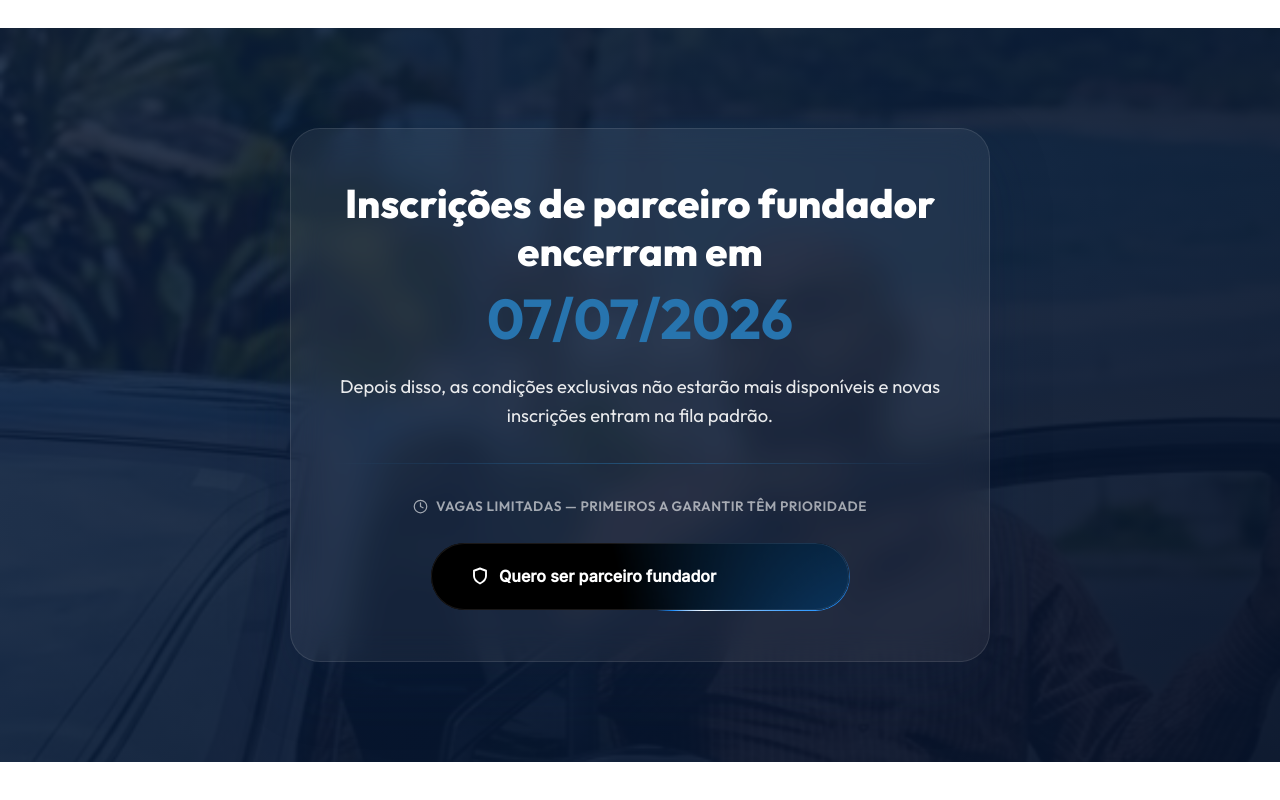
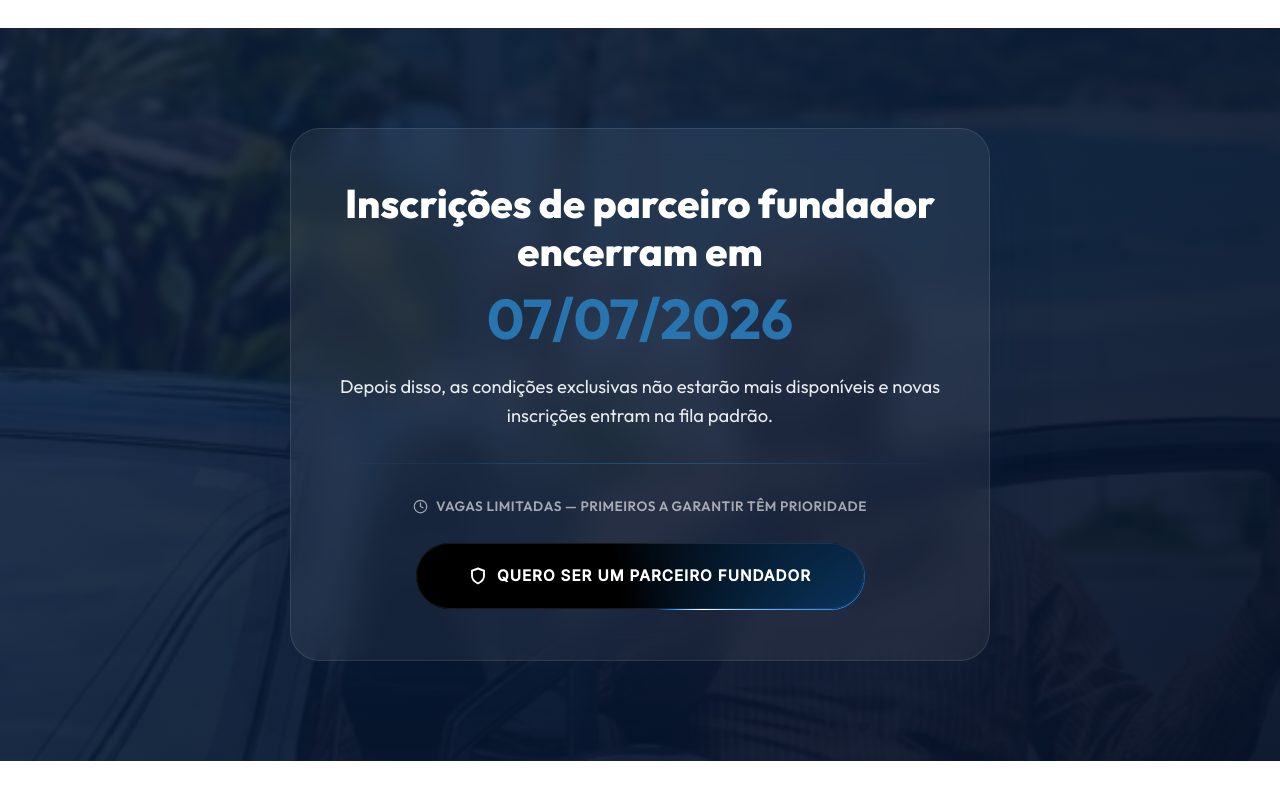
Before and after one commit to carolinetereza/UBAAPP, a Next.js app: page / in a window 1280 px wide. Shown: the part 3675-4475 px from the top of the page. Built offline with nearby package versions, Linux system fonts and the light colour scheme.

Commit message:
style: uppercase CTA button and ensure perfect center alignment

```diff
--- a/app/page.jsx
+++ b/app/page.jsx
@@ -294,13 +294,13 @@ export default function Home() {
             </div>
             <ShinyButton
               onClick={() => document.getElementById('formulario')?.scrollIntoView({ behavior: 'smooth' })}
-              style={{ width: '100%', maxWidth: '420px', margin: '0 auto', display: 'flex' }}
+              style={{ width: '100%', maxWidth: '450px', margin: '0 auto', display: 'flex', justifyContent: 'center', alignItems: 'center', textAlign: 'center' }}
             >
-              <div style={{ display: 'flex', alignItems: 'center', justifyContent: 'center', gap: '10px', fontSize: '1rem', fontWeight: '700', padding: '4px 0' }}>
-                <svg width="18" height="18" viewBox="0 0 24 24" fill="none" stroke="currentColor" strokeWidth="2.5" strokeLinecap="round" strokeLinejoin="round">
+              <div style={{ display: 'flex', alignItems: 'center', justifyContent: 'center', gap: '10px', fontSize: '0.95rem', fontWeight: '800', letterSpacing: '1px', padding: '4px 0', width: '100%' }}>
+                <svg width="18" height="18" viewBox="0 0 24 24" fill="none" stroke="currentColor" strokeWidth="2.5" strokeLinecap="round" strokeLinejoin="round" style={{ flexShrink: 0 }}>
                   <path d="M12 22s8-4 8-10V5l-8-3-8 3v7c0 6 8 10 8 10z"/>
                 </svg>
-                {t.btnFounder}
+                <span style={{ whiteSpace: 'nowrap' }}>{t.btnFounder}</span>
               </div>
             </ShinyButton>
           </div>
```
Also changed, not shown: lib/translations.js.
